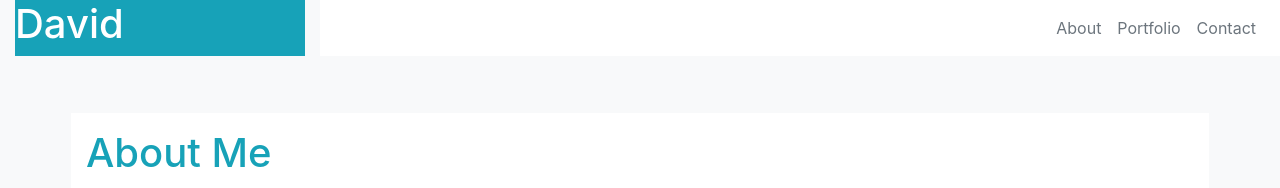
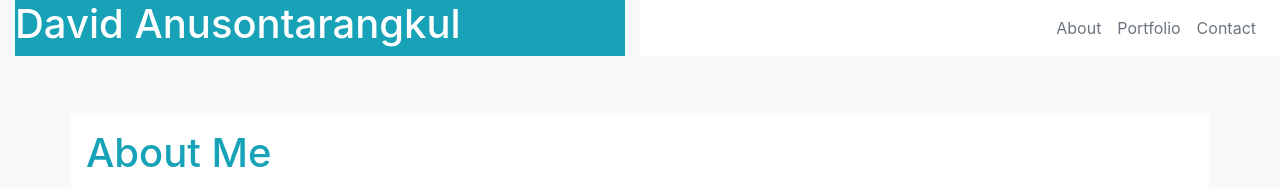
Before and after one commit to anusontarangkul/CSS-mobile-responsive-portfolio, a plain HTML site: page index.html in a window 1280 px wide. Shown: the top 188 px of the page. Drawn offline with nearby package versions, Linux system fonts and the light colour scheme.

Commit message:
updated nav bar

```diff
--- a/index.html
+++ b/index.html
@@ -23,11 +23,11 @@
     <!-- Universal header -->
     <header class="container-fluid mb-5">
       <section class="row">
-        <header class="col-lg-3 col-md-3 col-sm-12">
-          <h1 class="text-white bg-info pb-2">David</h1>
+        <header class="col-lg-6 col-md-6 col-sm-12">
+          <h1 class="text-white bg-info pb-2">David Anusontarangkul</h1>
         </header>
         <nav
-          class="col-lg-9 col-md-9 col-sm-12 navbar navbar-expand-sm mb-2 bg-white text-secondary"
+          class="col-lg-6 col-md-6 col-sm-12 navbar navbar-expand-sm mb-2 bg-white text-secondary"
         >
           <ul class="navbar-nav ml-auto">
             <li class="nav-item">
```
Also changed, not shown: contact.html (+3 -3 lines), portfolio.html (+3 -2 lines).
